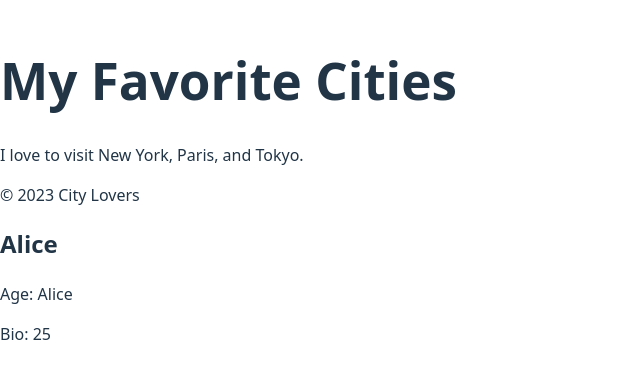
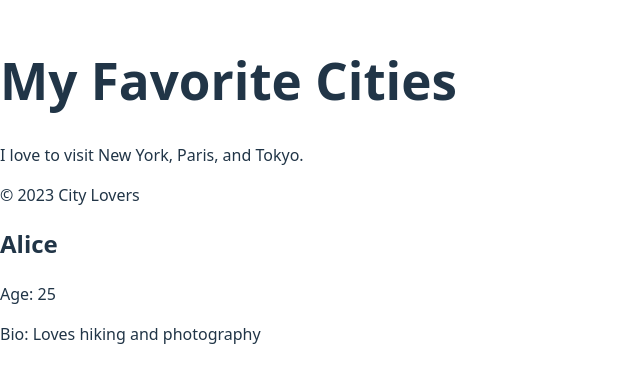
Before and after one commit to cKm-IceCold/alx-fe-reactjs, a React (Vite) app in the folder alx-react-app/: page / in a window 1280 px wide. Shown: the part 210-592 px from the top of the page, without its empty margins (0-640 px from the left). Built offline with nearby package versions, Linux system fonts and the light colour scheme.

Commit message:
added props to my functional component correction

```diff
--- a/alx-react-app/src/components/UserProfile.jsx
+++ b/alx-react-app/src/components/UserProfile.jsx
@@ -2,8 +2,8 @@
  return (
   <div>
     <h2>{props.name}</h2>
-    <p>Age: {props.name}</p>
-    <p>Bio: {props.age}</p>
+    <p>Age: {props.age}</p>
+    <p>Bio: {props.bio}</p>
   </div>
  );
 };
```
